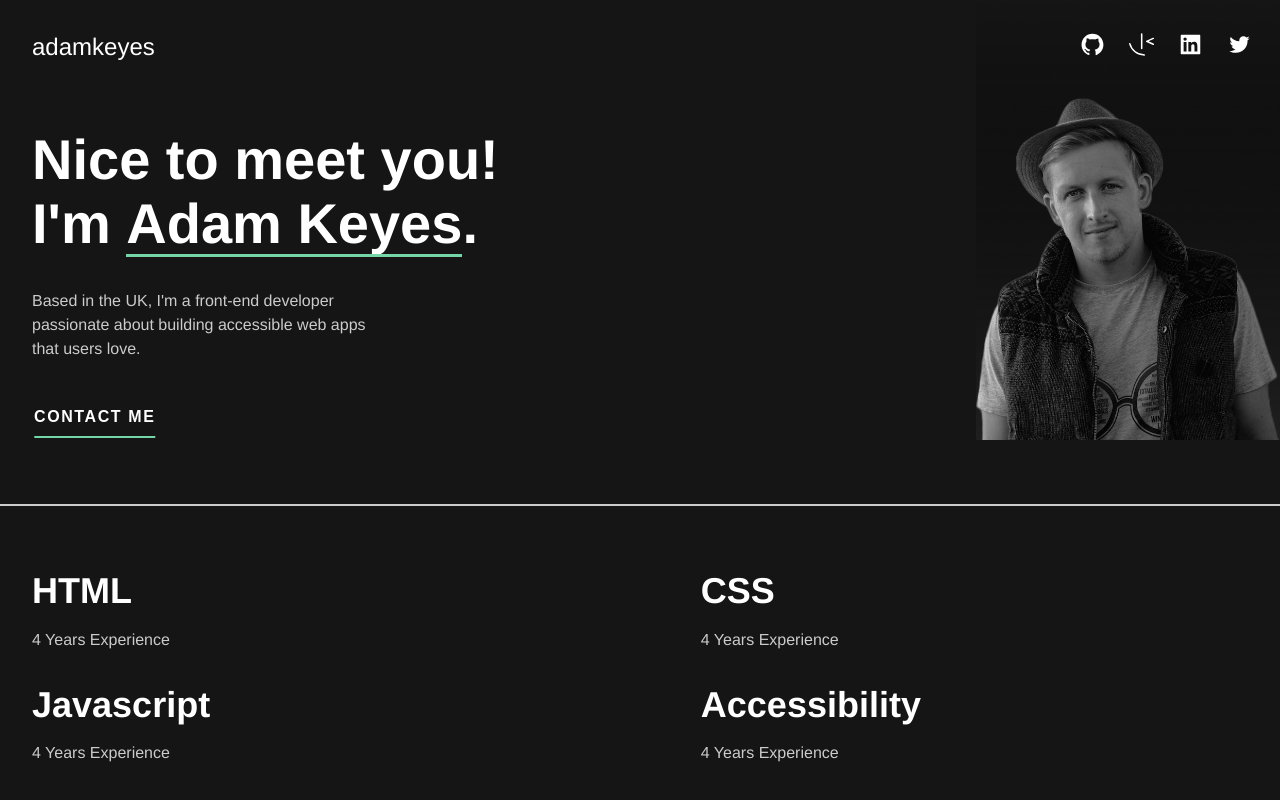
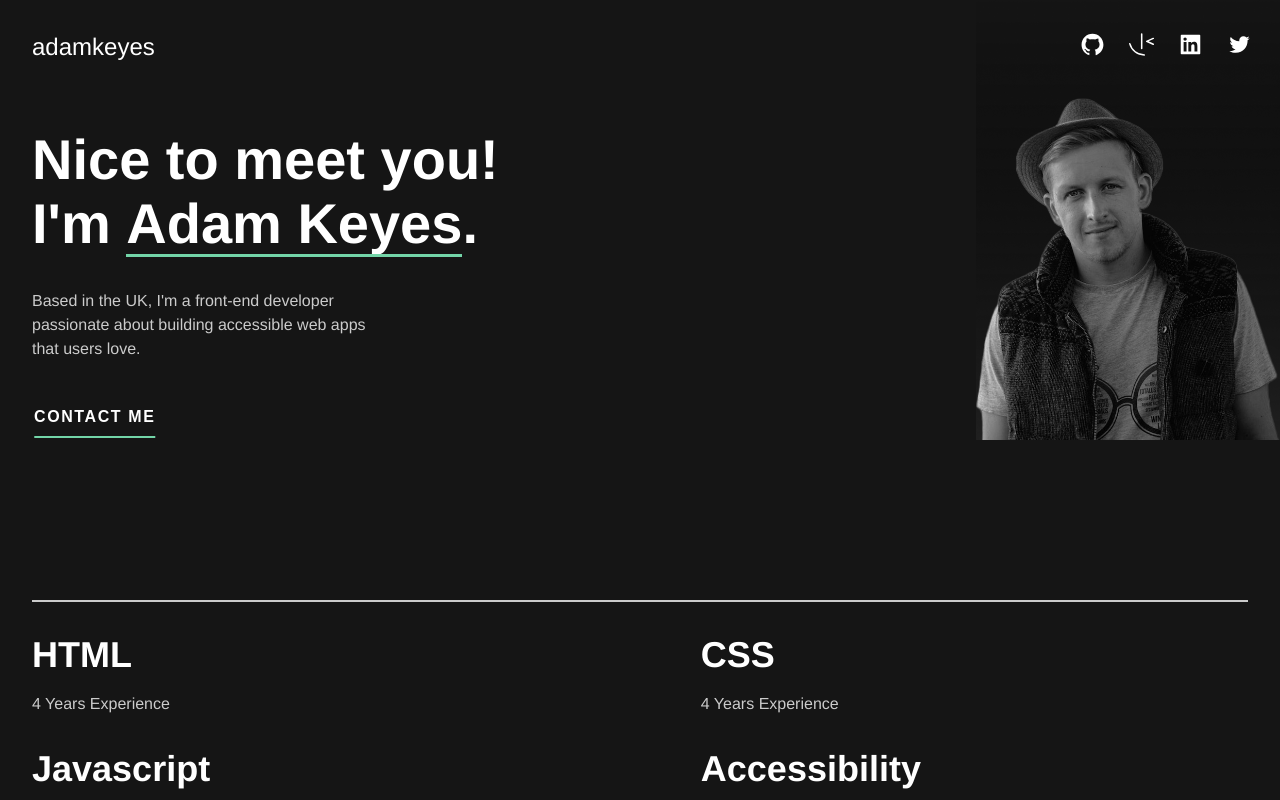
Before and after one commit to FOWMind/developer-portfolio, a React (Vite) app: page / in a window 1280 px wide. Shown: the top 800 px of the page. Built offline with nearby package versions, Linux system fonts and the light colour scheme; a web font is replaced by a local one.

Commit message:
change border lines to custom HR

```diff
--- a/src/components/Footer.tsx
+++ b/src/components/Footer.tsx
@@ -1,6 +1,6 @@
 import styled from 'styled-components'
 import { tabletSize } from '../utils'
-import { AppContainer, Contact, PersonalInfo } from './'
+import { AppContainer, Contact, Hr, PersonalInfo } from './'
 
 export function Footer() {
   return (
@@ -8,6 +8,7 @@ export function Footer() {
       <AppContainer>
         <Contact />
         <FooterContent>
+          <FooterHr />
           <PersonalInfo />
         </FooterContent>
       </AppContainer>
@@ -29,5 +30,8 @@ const FooterStyled = styled.footer`
 const FooterContent = styled.div`
   padding: 2rem 0;
   margin-top: 4rem;
-  border-top: 2px solid #cbcbcb;
 `
+
+const FooterHr = styled(Hr)`
+  margin-top: 0;
+`
--- a/src/components/Skills.tsx
+++ b/src/components/Skills.tsx
@@ -1,10 +1,12 @@
 import styled from 'styled-components'
 import { desktopSize, tabletSize } from '../utils'
-import { HeadlineMedium, Paragraph } from './'
+import { HeadlineMedium, Hr, Paragraph } from './'
 
 export function Skills() {
   return (
     <SkillsStyled>
+      <SkillsHr />
+
       <Skill>
         <SkillContent>
           <SkillName>HTML</SkillName>
@@ -46,6 +48,8 @@ export function Skills() {
           <SkillExperience>3 Years Experience</SkillExperience>
         </SkillContent>
       </Skill>
+
+      <SkillsHr />
     </SkillsStyled>
   )
 }
@@ -54,13 +58,9 @@ const SkillsStyled = styled.section`
   padding: 2rem;
   margin: 2rem 0;
   text-align: center;
-  border: 2px solid #cbcbcb;
-  border-left: none;
-  border-right: none;
 
   @media screen and (min-width: ${tabletSize}) {
     text-align: left;
-    border-bottom: none;
     margin: 4rem auto;
     padding: 2rem;
     padding-top: 4rem;
@@ -73,6 +73,14 @@ const SkillsStyled = styled.section`
   @media screen and (min-width: ${desktopSize}) {
     padding-left: 0;
     padding-right: 0;
+  }
+`
+
+const SkillsHr = styled(Hr)`
+  margin: 2rem 0;
+
+  &:last-of-type {
+    display: none;
   }
 `
 
--- /dev/null
+++ b/src/components/common/Hr.tsx
@@ -0,0 +1,10 @@
+import styled from 'styled-components'
+
+export const Hr = styled.hr`
+  display: block;
+  width: 100%;
+  height: 2px;
+  border: none;
+  border-top: 2px solid #cbcbcb;
+  margin: 2rem 0;
+`
--- a/src/components/common/index.ts
+++ b/src/components/common/index.ts
@@ -3,6 +3,7 @@ export * from './FeaturedText'
 export * from './Headline'
 export * from './HeadlineMedium'
 export * from './HeadlineSmall'
+export * from './Hr'
 export * from './Image'
 export * from './Input'
 export * from './Logo'
```
